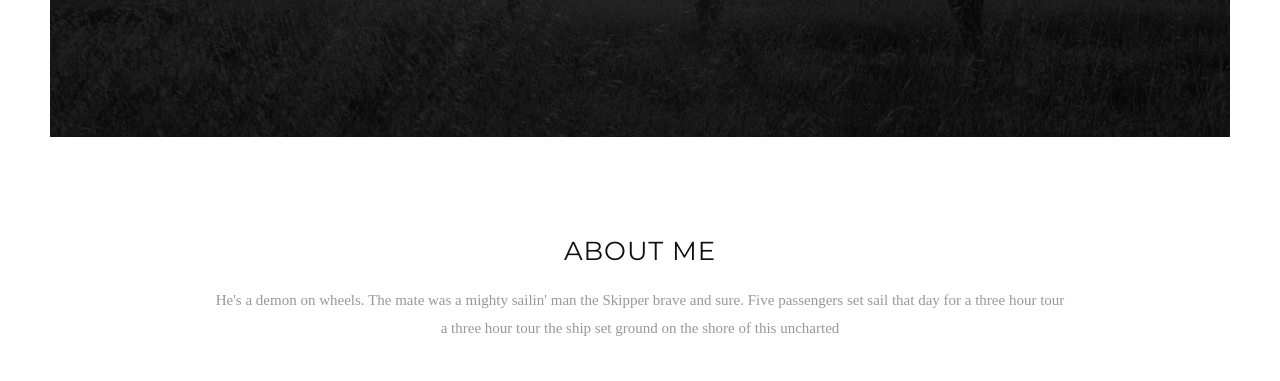
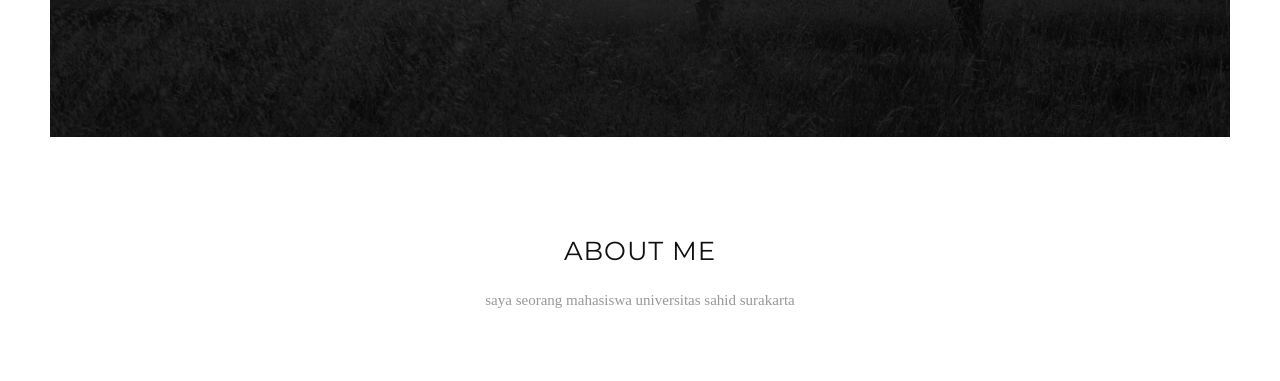
Before and after one commit to summerlime25/dimasarputra.github.io, a plain HTML site: page about.html in a window 1280 px wide. Shown: the part 361-742 px from the top of the page. Drawn offline with nearby package versions, Linux system fonts and the light colour scheme; a web font is replaced by a local one.

Commit message:
merubah nambahin angka

```diff
--- a/about.html
+++ b/about.html
@@ -89,7 +89,7 @@
         <!-- Tittle -->
         <div class="tittle">
           <h4>About Me</h4>
-          <p>He's a demon on wheels. The mate was a mighty sailin' man the Skipper brave and sure. Five passengers set sail that day for a three hour tour a three hour tour the ship set ground on the shore of this uncharted</p>
+          <p>saya seorang mahasiswa universitas sahid surakarta</p>
         </div>
         <ul class="row">
           <li class="col-sm-4"> <img class="img-responsive" src="images/about-img-1.jpg" alt="" >
```
Also changed, not shown: index.html (+1 -1 lines).
